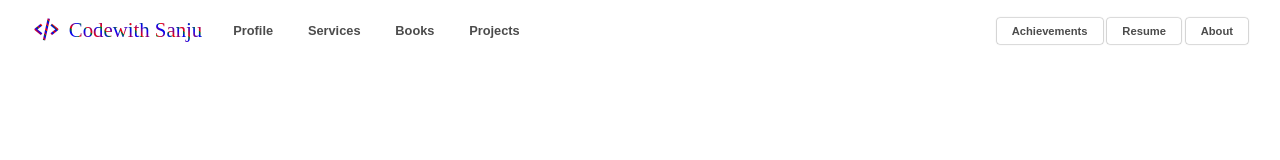
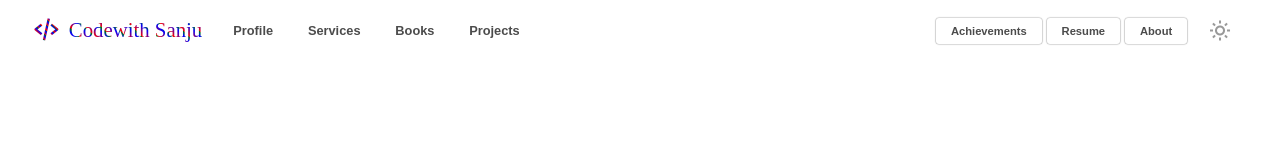
Before and after one commit to Sandeepkumar136/Portfolio-Sandeep-Kumar, a React (Create React App) app: page / in a window 1280 px wide. Shown: the top 160 px of the page. Built offline with nearby package versions, Linux system fonts and the light colour scheme; a web font is replaced by a local one.

Commit message:
Enhance navbar toggle button styles for better visibility and interaction

```diff
--- a/src/components/styles/Style.css
+++ b/src/components/styles/Style.css
@@ -113,6 +113,21 @@ body {
   opacity: 1;
 }
 
-.nav-toggle-btn {
+.nav-toggle-btn.theme {
+  display: flex;
+  justify-content: center;
+  align-items: center;
+  font-size: 1.5rem;
+  color: #999;
+  margin: 0 1rem;
+  transition: 0.3s all ease-in-out;
+  cursor: pointer;
+}
+
+.nav-toggle-btn.theme:hover {
+  color: #000;
+}
+
+.nav-toggle-btn.toggle {
   display: none;
 }/*# sourceMappingURL=Style.css.map */
--- a/src/components/styles/Style.scss
+++ b/src/components/styles/Style.scss
@@ -101,6 +101,19 @@ body {
 .nav-toggle-items:hover {
   opacity: 1;
 }
-.nav-toggle-btn {
+.nav-toggle-btn.theme{
+  display: flex;
+  justify-content: center;
+  align-items: center;
+  font-size: 1.5rem;
+  color: #999;
+  margin: 0 1rem;
+  transition: 0.3s all ease-in-out;
+  cursor: pointer;
+}
+.nav-toggle-btn.theme:hover{
+  color: #000;
+}
+.nav-toggle-btn.toggle{
   display: none;
 }
```
Also changed, not shown: 1 other file (tests, documents, lock files or other folders).
